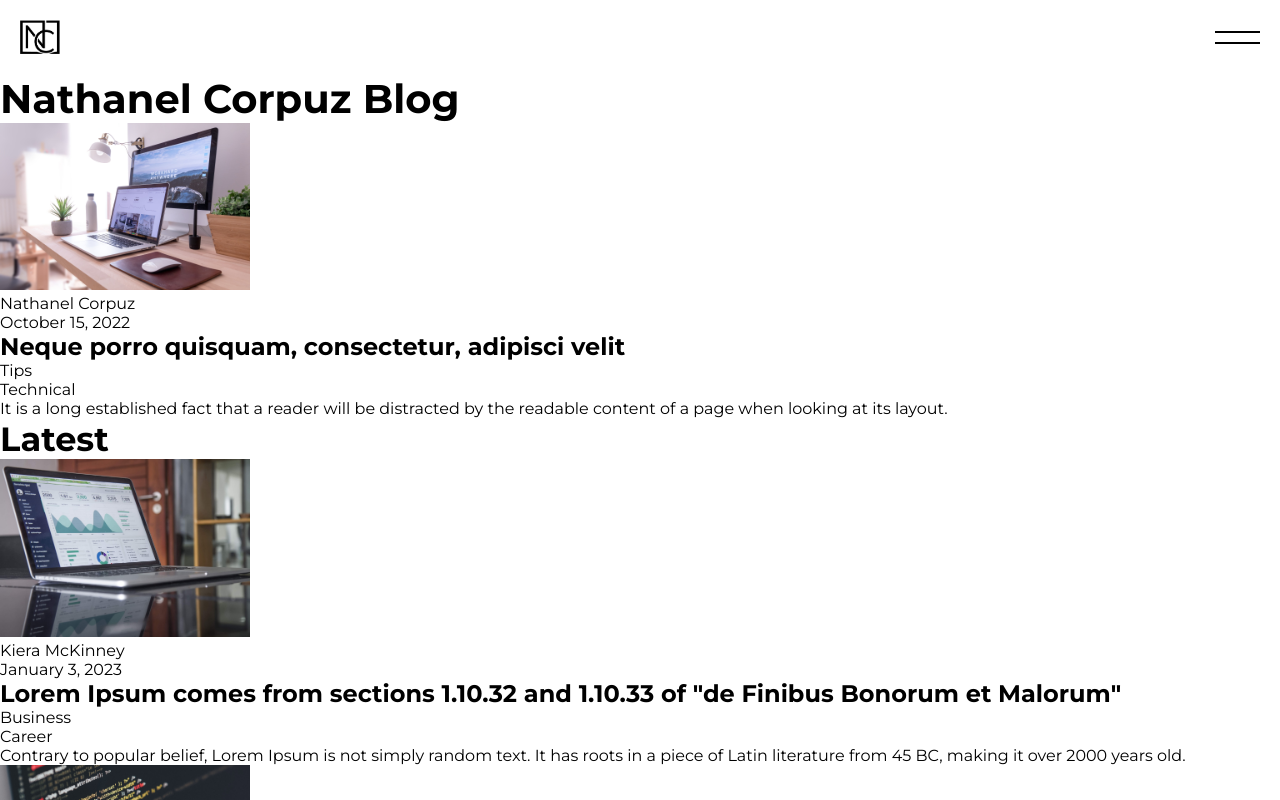
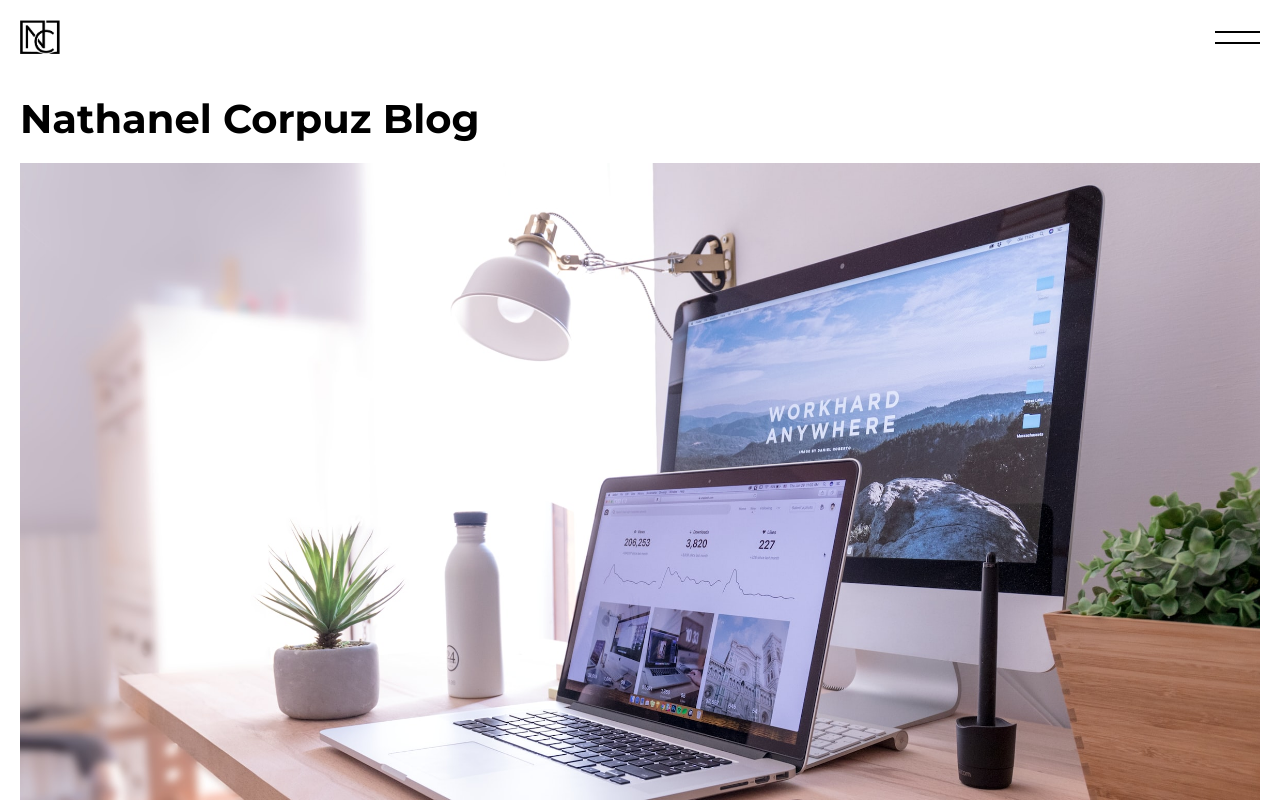
Before and after one commit to nathanelcorpuz/nathanel-blog, a Next.js app: page / in a window 1280 px wide. Shown: the top 800 px of the page. Built offline with nearby package versions, Linux system fonts and the light colour scheme.

Commit message:
home main sections style

```diff
--- a/components/article/Article.jsx
+++ b/components/common/article/Article.jsx
@@ -1,3 +1,4 @@
+import styles from "./Article.module.css";
 import Image from "next/image";
 
 export default function Article({ article }) {
@@ -12,15 +13,17 @@ export default function Article({ article }) {
     description,
   } = article;
   return (
-    <article>
-      <Image src={img} width="250" alt={alt} />
+    <article className={styles.article}>
+      <Image className={styles.cover} src={img} alt={alt} />
       <hgroup>
-        <div>
-          <p>{author}</p>
-          <time dateTime={dateTime}>{dateString}</time>
+        <div className={styles.author_date_container}>
+          <p className={styles.author}>{author}</p>
+          <time className={styles.publish_date} dateTime={dateTime}>
+            {dateString}
+          </time>
         </div>
         <h3>{title}</h3>
-        <div>
+        <div className={styles.tags_container}>
           {tags.map((tag) => (
             <p key={tag}>{tag}</p>
           ))}
--- /dev/null
+++ b/components/common/article/Article.module.css
@@ -0,0 +1,44 @@
+.article {
+    display: flex;
+    flex-direction: column;
+    gap: 20px;
+}
+
+.article hgroup {
+    display: flex;
+    flex-direction: column;
+    gap: 10px;
+}
+
+.author_date_container {
+  display: flex;
+  gap: 5px;
+  flex-wrap: wrap;
+}
+
+.author,
+.publish_date {
+  opacity: 0.75;
+  font-size: 0.9rem;
+}
+
+.author {
+  padding-right: 5px;
+  border-right: 1px solid gray;
+}
+
+.cover {
+  width: 100%;
+  height: auto;
+}
+
+.tags_container {
+  display: flex;
+  gap: 10px;
+}
+
+.tags_container p {
+  opacity: 0.75;
+  text-transform: uppercase;
+  font-size: 0.9rem;
+}
--- /dev/null
+++ b/components/home/HomeSection.jsx
@@ -0,0 +1,14 @@
+export default function HomeSection({ isFeatured, children }) {
+  return (
+    <section
+      style={{
+        display: "flex",
+        flexDirection: "column",
+        padding: 20,
+        gap: isFeatured ? 20 : 50,
+      }}
+    >
+      {children}
+    </section>
+  );
+}
--- a/pages/index.js
+++ b/pages/index.js
@@ -3,10 +3,11 @@ import Image from "next/image";
 import logoDark from "@/public/nathanel-corpuz-logo-dark.png";
 import twitter from "@/public/twitter.png";
 import linkedin from "@/public/linkedin.png";
-import Article from "@/components/article/Article";
+import Article from "@/components/common/article/Article";
 import getArticles from "@/lib/mock/articles";
 import getFooterLinks from "@/lib/mock/footer";
 import Header from "@/components/layout/header/Header";
+import HomeSection from "@/components/home/HomeSection";
 
 const articles = getArticles();
 
@@ -25,24 +26,24 @@ export default function Home() {
         <link rel="icon" href="/favicon.ico" />
       </Head>
       <Header />
-      <main>
-        <h1>Nathanel Corpuz Blog</h1>
-        <section>
+      <main style={{ display: "flex", flexDirection: "column", gap: 100 }}>
+        <HomeSection isFeatured>
+          <h1>Nathanel Corpuz Blog</h1>
           <Article article={articles.featured} />
-        </section>
-        <section>
+        </HomeSection>
+        <HomeSection>
           <h2>Latest</h2>
           {articles.latest.map((article) => (
             <Article key={article.id} article={article} />
           ))}
-        </section>
-        <section>
+        </HomeSection>
+        <HomeSection>
           <h2>All</h2>
           {articles.all.map((article) => (
             <Article key={article.id} article={article} />
           ))}
           <button>Show more</button>
-        </section>
+        </HomeSection>
       </main>
       <footer>
         <nav>
--- a/styles/base.css
+++ b/styles/base.css
@@ -19,6 +19,8 @@ h1 {
 
 h2 {
   font-size: 2.1rem;
+  letter-spacing: 0.3rem;
+  text-transform: uppercase;
 }
 
 h3 {
```
